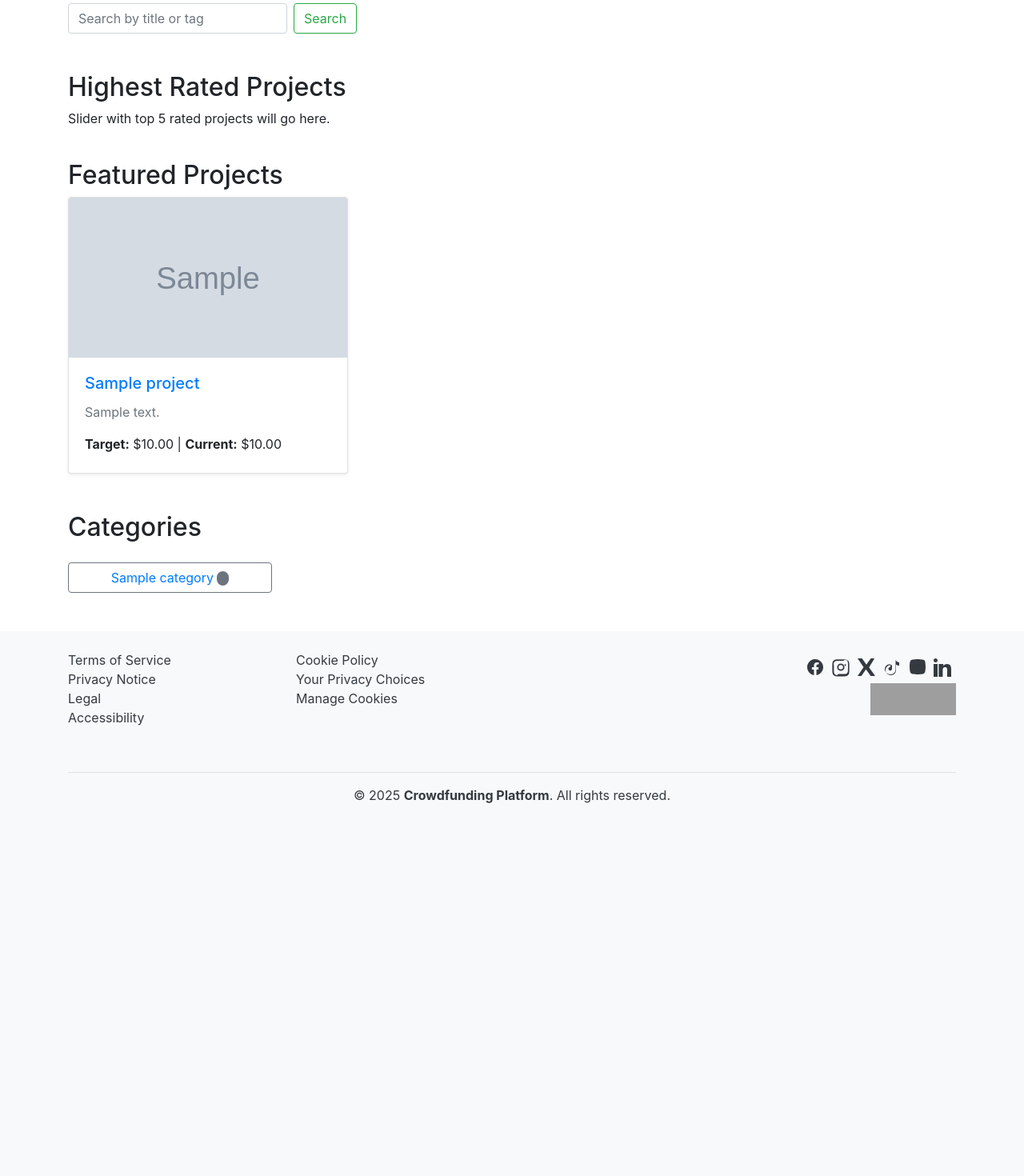
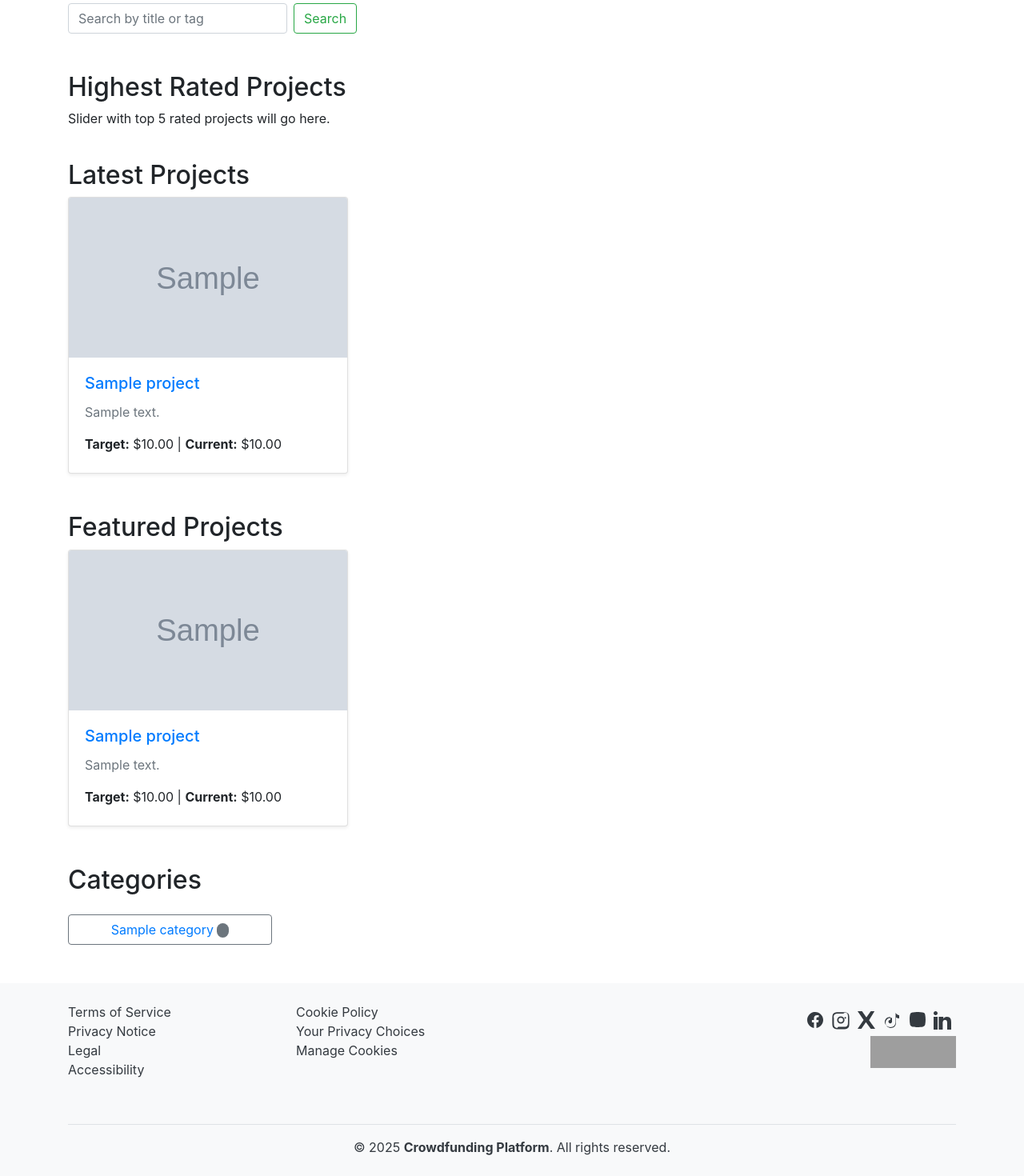
Before and after one commit to rafatgom3a/crowdfunding-platform, a Django app: page / in a window 1280 px wide. Shown: the part 487-1957 px from the top of the page at 80% size. Before the commit the page ends 1491 px from the top, so only its background shows below. Run offline with Django 5.2, Linux system fonts and the light colour scheme; tables that the repository leaves empty hold one stand-in row (values such as "Sample post"); grey boxes marked "Sample" are stand-in pictures; some libraries are stand-ins or nearby versions; grey boxes are pictures that could not be loaded.

Commit message:
Adding latest projects to home page

```diff
--- a/projects/templates/projects/home.html
+++ b/projects/templates/projects/home.html
@@ -31,6 +31,37 @@
         <h2>Highest Rated Projects</h2>
         <p>Slider with top 5 rated projects will go here.</p>
     </div>
+</div>
+<div class="row mt-4">
+    <div class="col-md-12">
+        <h2>Latest Projects</h2>
+    </div>
+
+    {% if latest_projects %}
+        {% for project in latest_projects %}
+            <div class="col-md-4 mb-4">
+                <div class="card h-100 shadow-sm">
+                    {% if project.project_images.all %}
+                        <img src="{{ project.project_images.all.0.image.url }}" class="card-img-top" style="height: 200px; object-fit: cover;" alt="{{ project.title }}">
+                    {% endif %}
+                    <div class="card-body">
+                        <h5 class="card-title">
+                            <a href="{% url 'projects:detail' project.id %}" class="text-decoration-none">{{ project.title }}</a>
+                        </h5>
+                        <p class="card-text text-muted">{{ project.description|truncatewords:20 }}</p>
+                        <p class="mb-1">
+                            <strong>Target:</strong> ${{ project.target_amount }} |
+                            <strong>Current:</strong> ${{ project.current_amount }}
+                        </p>
+                    </div>
+                </div>
+            </div>
+        {% endfor %}
+    {% else %}
+        <div class="col-md-12">
+            <div class="alert alert-info">No recent projects yet.</div>
+        </div>
+    {% endif %}
 </div>
 
 
--- a/projects/views.py
+++ b/projects/views.py
@@ -16,10 +16,12 @@ from django.shortcuts import get_object_or_404, redirect, render
 from categories.models import Category
 
 def home_view(request):
+    latest_projects = Project.objects.filter(is_active=True).order_by('-start_time')[:5]
     featured_projects = Project.objects.filter(is_active=True, featuredproject__isnull=False).order_by('-start_time')[:5]
     categories = Category.objects.all()
     context = {
         'title': 'Homepage',
+        'latest_projects': latest_projects,
         'featured_projects': featured_projects,
         'categories': categories,
     }
```
